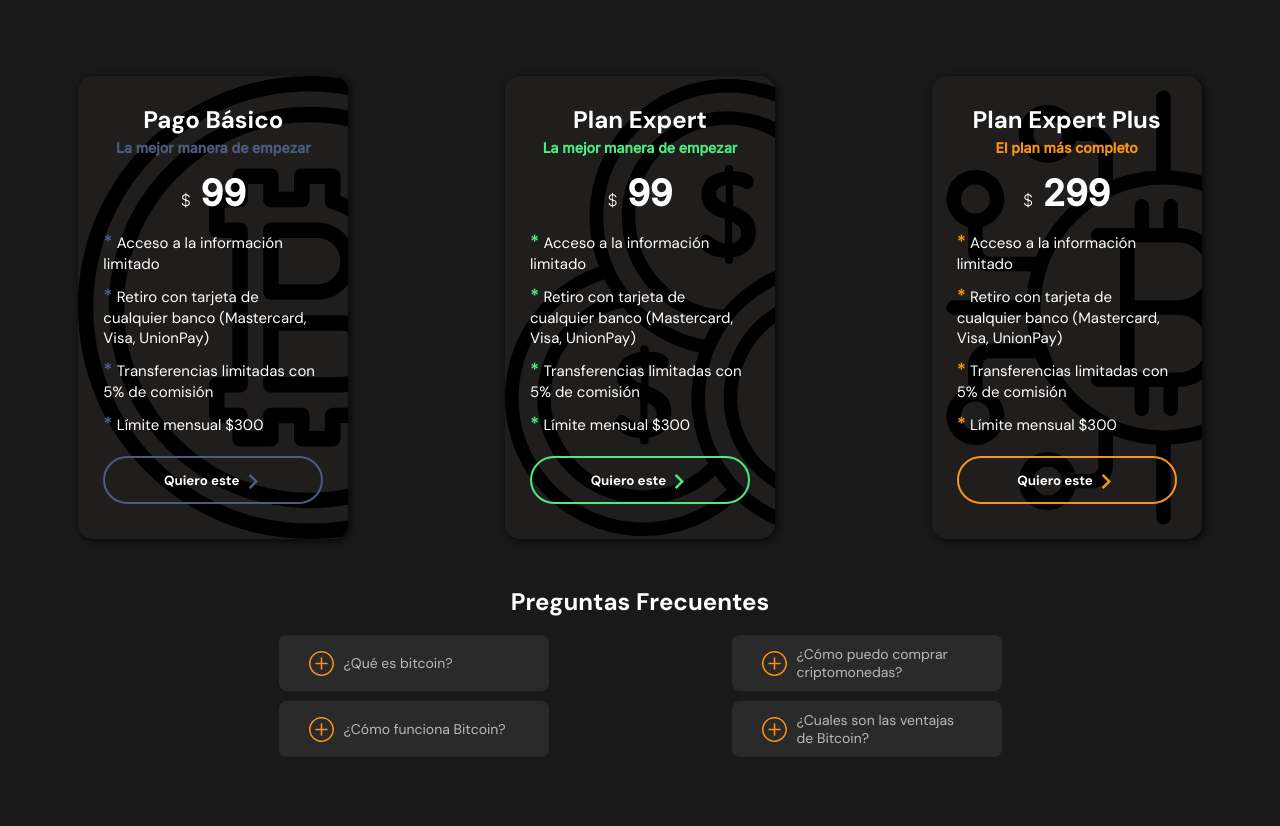
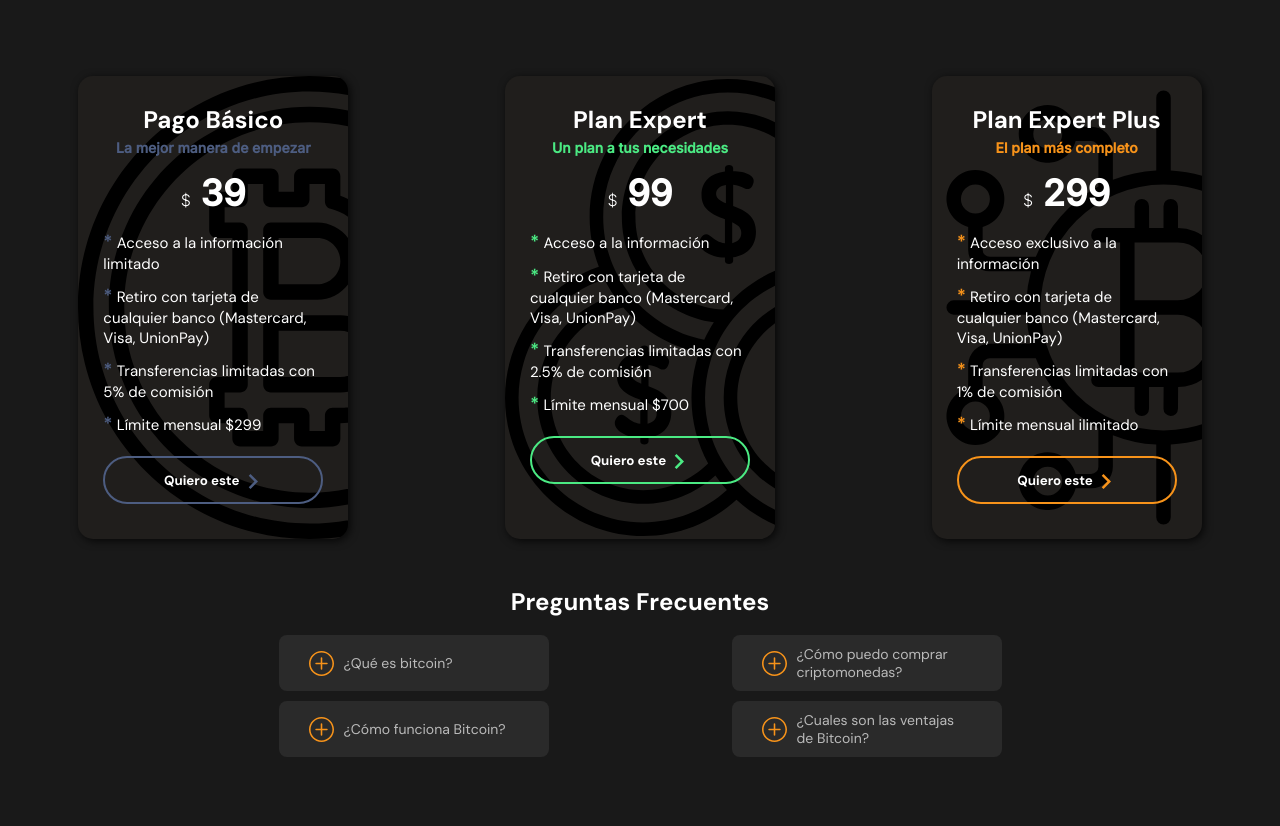
Before and after one commit to SoyRonyVargas/BatatabitDark, a plain HTML site: page index.html in a window 1280 px wide. Shown: the part 2940-3766 px from the top of the page. Drawn offline with Linux system fonts and the light colour scheme.

Commit message:
ultimas correcciones

```diff
--- a/index.html
+++ b/index.html
@@ -237,13 +237,13 @@
                         <p class="plan__descrip">La mejor manera de empezar</p>
                         <p class="plan__price">
                             <span>$</span>
-                            99
+                            39
                         </p>
                         <ul class="plan__list">
                             <li>Acceso a la información limitado</li>
                             <li>Retiro con tarjeta de cualquier banco (Mastercard, Visa, UnionPay)</li>
                             <li>Transferencias limitadas con 5% de comisión</li>
-                            <li>Límite mensual $300</li>
+                            <li>Límite mensual $299</li>
                         </ul>
                         <button class="plan__ca">Quiero este <span class="basic-arrow"></span></button>
                     </div>
@@ -251,16 +251,16 @@
                 <article class="plans__container--card bg2 pro">
                     <div class="plan__body">
                         <h3 class="plan__title">Plan Expert</h3>
-                        <p class="plan__descrip">La mejor manera de empezar</p>
+                        <p class="plan__descrip">Un plan a tus necesidades</p>
                         <p class="plan__price">
                             <span>$</span>
                             99
                         </p>
                         <ul class="plan__list">
-                            <li>Acceso a la información limitado</li>
+                            <li>Acceso a la información </li>
                             <li>Retiro con tarjeta de cualquier banco (Mastercard, Visa, UnionPay)</li>
-                            <li>Transferencias limitadas con 5% de comisión</li>
-                            <li>Límite mensual $300</li>
+                            <li>Transferencias limitadas con 2.5% de comisión</li>
+                            <li>Límite mensual $700</li>
                         </ul>
                         <button class="plan__ca">Quiero este <span class="expert-arrow"></span></button>
                     </div>
@@ -274,10 +274,10 @@
                             299
                         </p>
                         <ul class="plan__list">
-                            <li>Acceso a la información limitado</li>
+                            <li>Acceso exclusivo a la información </li>
                             <li>Retiro con tarjeta de cualquier banco (Mastercard, Visa, UnionPay)</li>
-                            <li>Transferencias limitadas con 5% de comisión</li>
-                            <li>Límite mensual $300</li>
+                            <li>Transferencias limitadas con 1% de comisión</li>
+                            <li>Límite mensual ilimitado</li>
                         </ul>
                         <button class="plan__ca">Quiero este <span class="plus-arrow"></span></button>
                     </div>
```
